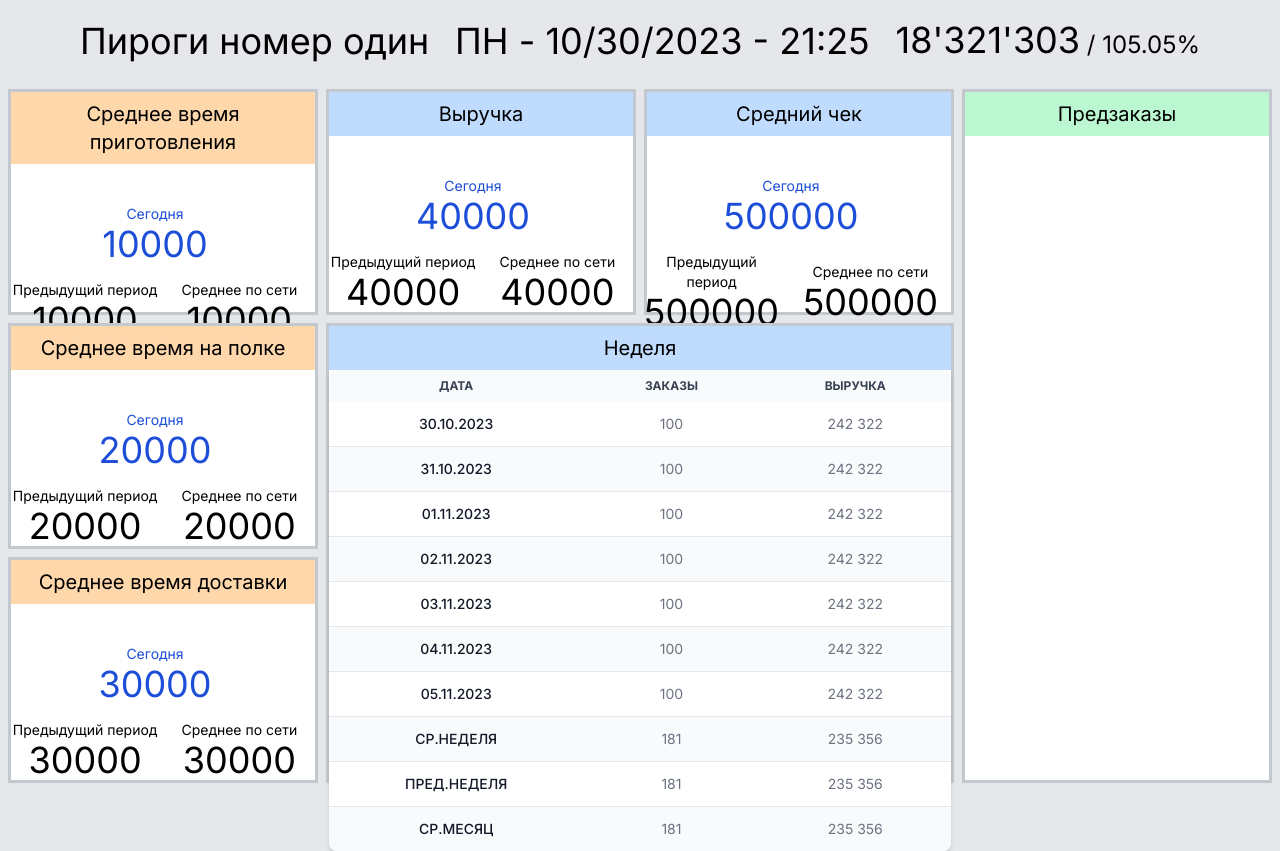
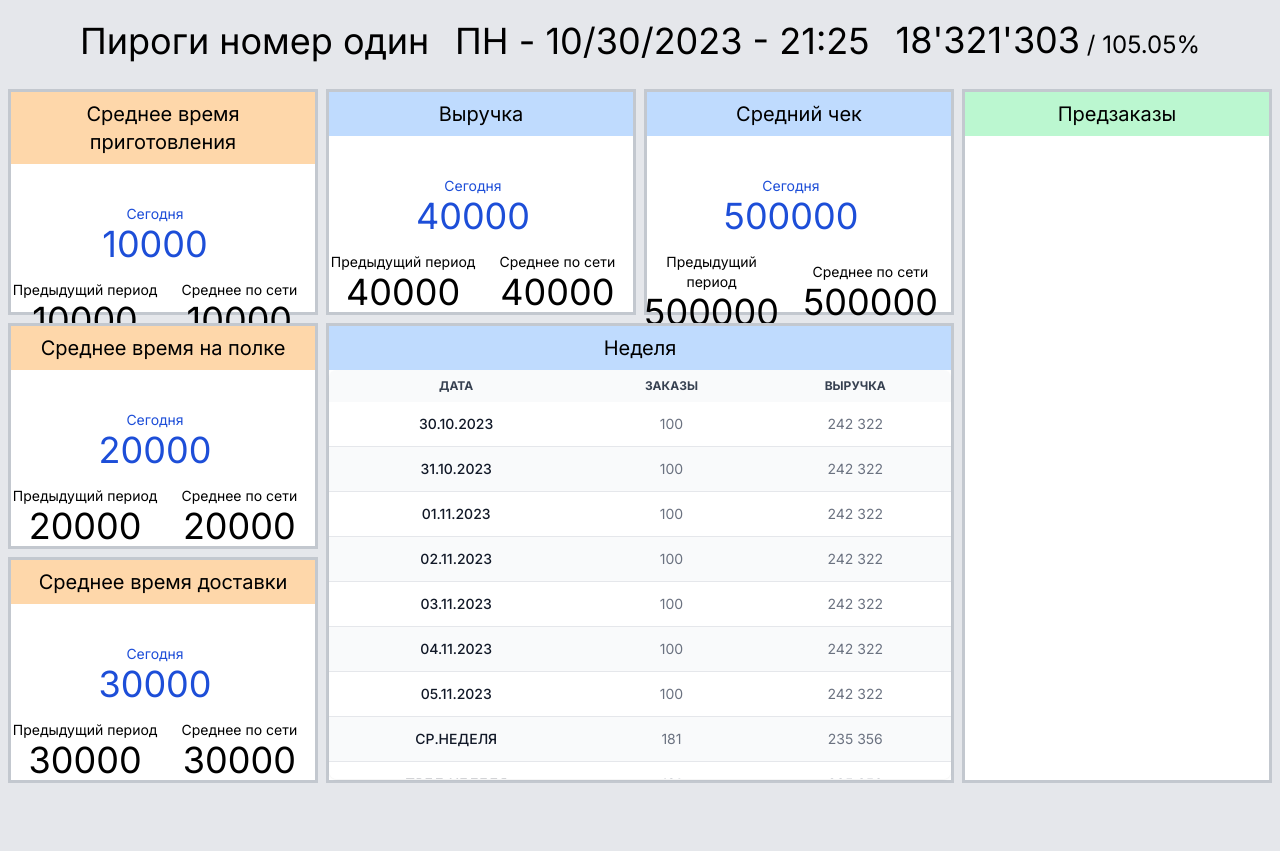
Before and after one commit to ZNP8b/rest-dashboard, a Next.js app: page / in a window 1280 px wide. After the commit the page ends 820 px from the top, so only its background shows below. Built offline with nearby package versions, Linux system fonts and the light colour scheme.

Commit message:
Сделал динамический размер height таблицы

```diff
--- a/app/components/WeekTable.tsx
+++ b/app/components/WeekTable.tsx
@@ -54,8 +54,8 @@ const data = [
 
 const WeekTable = () => {
   return (
-    <div className="relative overflow-x-auto shadow-md sm:rounded-lg">
-      <table className="w-full text-center text-sm text-gray-500 dark:text-gray-400">
+    <div className="relative overflow-x-auto shadow-sm h-[calc(100%-45px)] sm:rounded-lg">
+      <table className="w-full h-full text-center text-sm text-gray-500 dark:text-gray-400">
         <thead className="text-xs text-gray-700 uppercase bg-gray-50 dark:bg-gray-700 dark:text-gray-400">
           <tr >
             <th scope="col" className="px-5 py-2">
```
